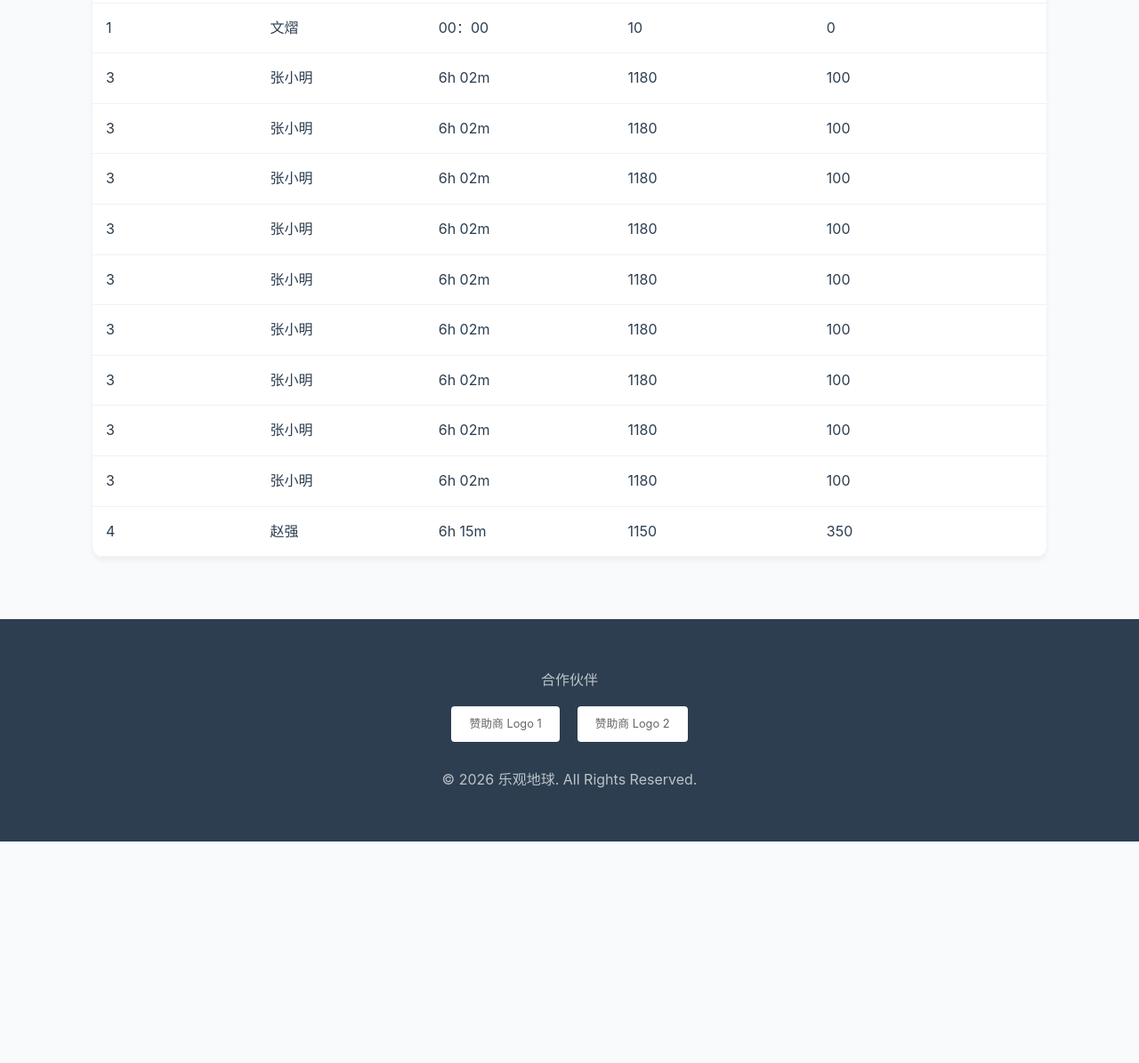
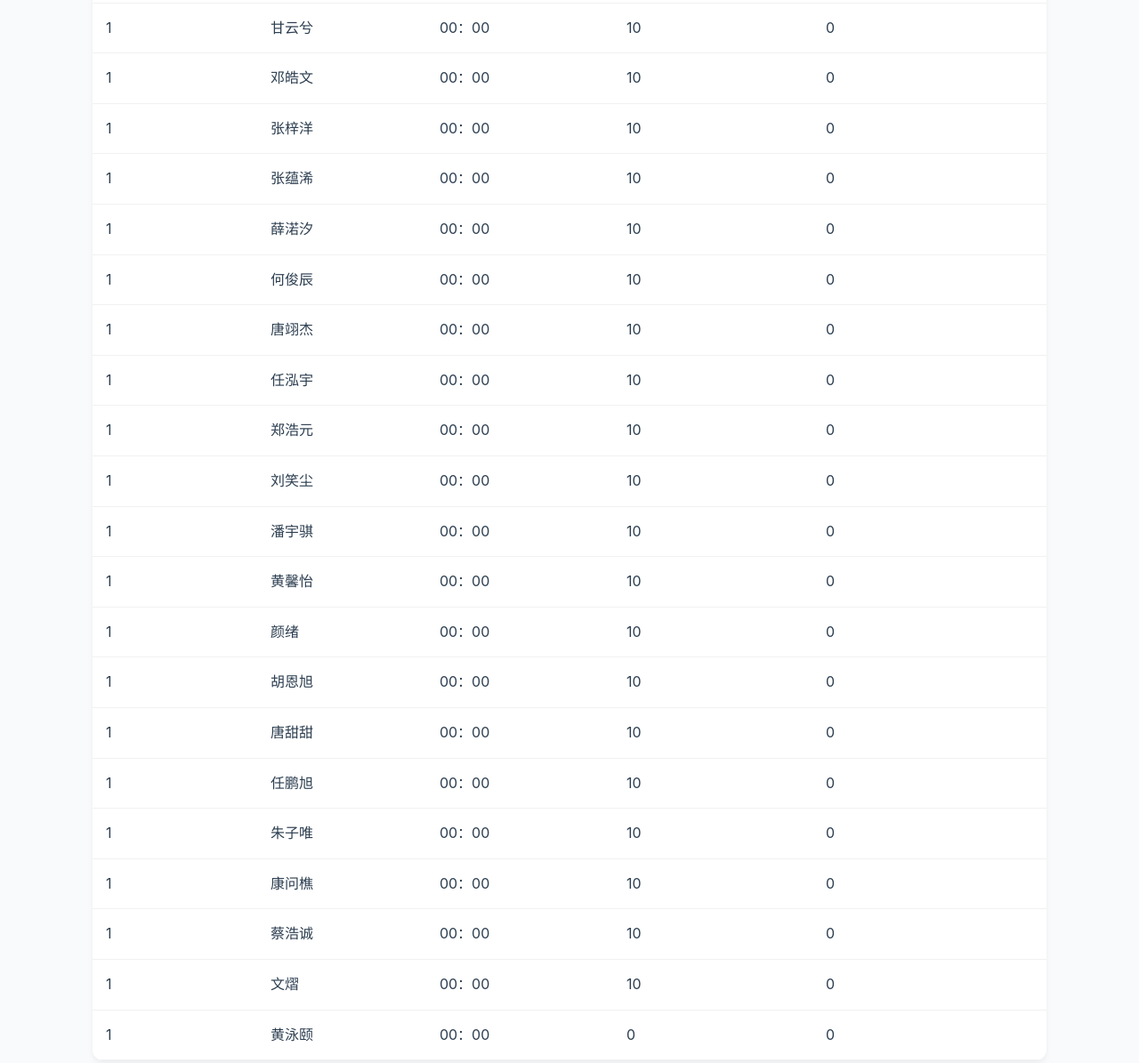
Before and after one commit to AtcGuide117/orienteering-ranking, a plain HTML site: page index.html in a window 1280 px wide. Shown: the part 450-1645 px from the top of the page at 89% size. Before the commit the page ends 1396 px from the top, so only its background shows below. Drawn offline with Linux system fonts and the light colour scheme.

Commit message:
Update index.html

```diff
--- a/index.html
+++ b/index.html
@@ -70,80 +70,150 @@
                             </tr>
                             <tr>
                                 <td>1</td>
+                                <td>甘云兮</td>
+                                <td>00：00</td>
+                                <td>10</td>
+                                <td>0</td>
+                            </tr>
+                            <tr>
+                                <td>1</td>
+                                <td>邓皓文</td>
+                                <td>00：00</td>
+                                <td>10</td>
+                                <td>0</td>
+                            </tr>
+                            <tr>
+                                <td>1</td>
+                                <td>张梓洋</td>
+                                <td>00：00</td>
+                                <td>10</td>
+                                <td>0</td>
+                            </tr>
+                            <tr>
+                                <td>1</td>
+                                <td>张蕴浠</td>
+                                <td>00：00</td>
+                                <td>10</td>
+                                <td>0</td>
+                            </tr>
+                            <tr>
+                                <td>1</td>
+                                <td>薛渃汐</td>
+                                <td>00：00</td>
+                                <td>10</td>
+                                <td>0</td>
+                            </tr>
+                            <tr>
+                                <td>1</td>
+                                <td>何俊辰</td>
+                                <td>00：00</td>
+                                <td>10</td>
+                                <td>0</td>
+                            </tr>
+                            <tr>
+                                <td>1</td>
+                                <td>唐翊杰</td>
+                                <td>00：00</td>
+                                <td>10</td>
+                                <td>0</td>
+                            </tr>
+                            <tr>
+                                <td>1</td>
+                                <td>任泓宇</td>
+                                <td>00：00</td>
+                                <td>10</td>
+                                <td>0</td>
+                            </tr>
+                            <tr>
+                                <td>1</td>
+                                <td>郑浩元</td>
+                                <td>00：00</td>
+                                <td>10</td>
+                                <td>0</td>
+                            </tr>
+                            <tr>
+                                <td>1</td>
+                                <td>刘笑尘</td>
+                                <td>00：00</td>
+                                <td>10</td>
+                                <td>0</td>
+                            </tr>
+                            <tr>
+                                <td>1</td>
+                                <td>潘宇骐</td>
+                                <td>00：00</td>
+                                <td>10</td>
+                                <td>0</td>
+                            </tr>
+                            <tr>
+                                <td>1</td>
+                                <td>黄馨怡</td>
+                                <td>00：00</td>
+                                <td>10</td>
+                                <td>0</td>
+                            </tr>
+                            <tr>
+                                <td>1</td>
+                                <td>颜绪</td>
+                                <td>00：00</td>
+                                <td>10</td>
+                                <td>0</td>
+                            </tr>
+                            <tr>
+                                <td>1</td>
+                                <td>胡恩旭</td>
+                                <td>00：00</td>
+                                <td>10</td>
+                                <td>0</td>
+                            </tr>
+                            <tr>
+                                <td>1</td>
+                                <td>唐甜甜</td>
+                                <td>00：00</td>
+                                <td>10</td>
+                                <td>0</td>
+                            </tr>
+                            <tr>
+                                <td>1</td>
+                                <td>任鹏旭</td>
+                                <td>00：00</td>
+                                <td>10</td>
+                                <td>0</td>
+                            </tr>
+                            <tr>
+                                <td>1</td>
+                                <td>朱子唯</td>
+                                <td>00：00</td>
+                                <td>10</td>
+                                <td>0</td>
+                            </tr>
+                            <tr>
+                                <td>1</td>
+                                <td>康问樵</td>
+                                <td>00：00</td>
+                                <td>10</td>
+                                <td>0</td>
+                            </tr>
+                            <tr>
+                                <td>1</td>
+                                <td>蔡浩诚</td>
+                                <td>00：00</td>
+                                <td>10</td>
+                                <td>0</td>
+                            </tr>
+                            <tr>
+                                <td>1</td>
                                 <td>文熠</td>
                                 <td>00：00</td>
                                 <td>10</td>
                                 <td>0</td>
                             </tr>
                             <tr>
-                                <td>3</td>
-                                <td>张小明</td>
-                                <td>6h 02m</td>
-                                <td>1180</td>
-                                <td>100</td>
-                            </tr>
-                            <tr>
-                                <td>3</td>
-                                <td>张小明</td>
-                                <td>6h 02m</td>
-                                <td>1180</td>
-                                <td>100</td>
-                            </tr>
-                            <tr>
-                                <td>3</td>
-                                <td>张小明</td>
-                                <td>6h 02m</td>
-                                <td>1180</td>
-                                <td>100</td>
-                            </tr>
-                            <tr>
-                                <td>3</td>
-                                <td>张小明</td>
-                                <td>6h 02m</td>
-                                <td>1180</td>
-                                <td>100</td>
-                            </tr>
-                            <tr>
-                                <td>3</td>
-                                <td>张小明</td>
-                                <td>6h 02m</td>
-                                <td>1180</td>
-                                <td>100</td>
-                            </tr>
-                            <tr>
-                                <td>3</td>
-                                <td>张小明</td>
-                                <td>6h 02m</td>
-                                <td>1180</td>
-                                <td>100</td>
-                            </tr>
-                            <tr>
-                                <td>3</td>
-                                <td>张小明</td>
-                                <td>6h 02m</td>
-                                <td>1180</td>
-                                <td>100</td>
-                            </tr>
-                            <tr>
-                                <td>3</td>
-                                <td>张小明</td>
-                                <td>6h 02m</td>
-                                <td>1180</td>
-                                <td>100</td>
-                            </tr>
-                            <tr>
-                                <td>3</td>
-                                <td>张小明</td>
-                                <td>6h 02m</td>
-                                <td>1180</td>
-                                <td>100</td>
-                            </tr>
-                            <tr>
-                                <td>4</td>
-                                <td>赵强</td>
-                                <td>6h 15m</td>
-                                <td>1150</td>
-                                <td>350</td>
+                                <td>1</td>
+                                <td>黄泳颐</td>
+                                <td>00：00</td>
+                                <td>0</td>
+                                <td>0</td>
                             </tr>
                         </tbody>
                     </table>
```
